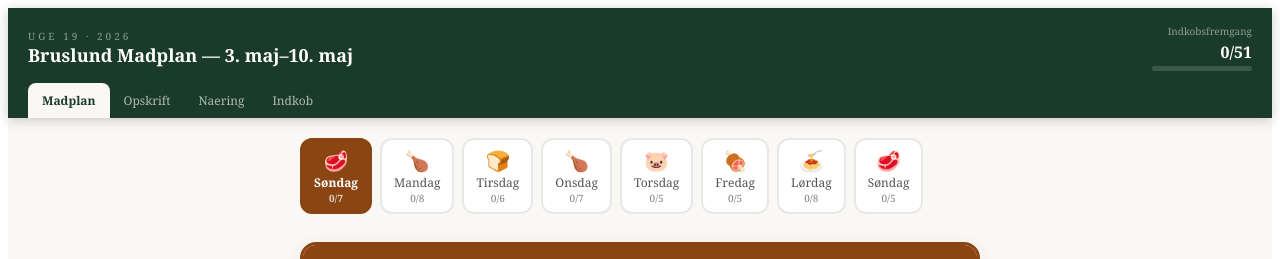
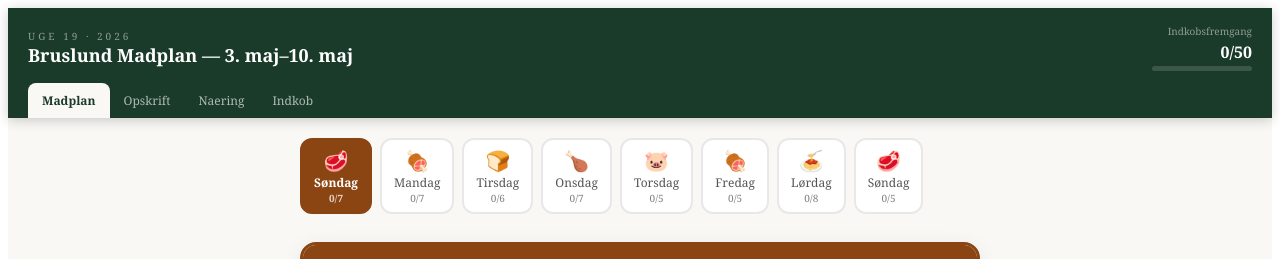
Before and after one commit to FleshDK/madplan, a React (Vite) app: page / in a window 1280 px wide. Shown: the top 259 px of the page. Built offline with nearby package versions, Linux system fonts and the light colour scheme.

Commit message:
🍽️ Madplan uge 19 — mandag opdateret til rester

```diff
--- a/src/App.jsx
+++ b/src/App.jsx
@@ -43,38 +43,36 @@ const madplan = [
   {
     day: "Mandag",
     dato: "04.05",
-    emoji: "🍗",
-    meal: "Kylling i Jensens sovs 🍗",
-    color: "#fdf2e9",
-    accent: "#d17a2f",
+    emoji: "🍖",
+    meal: "Rester fra nakkefilet 🍖",
+    color: "#f5e6d3",
+    accent: "#8b4513",
     naering: {
-      hel: { kcal: 2900, protein: 260, kulhy: 240, fedt: 95 },
-      portion: { kcal: 725, protein: 65, kulhy: 60, fedt: 24 },
+      hel: { kcal: 2800, protein: 260, kulhy: 160, fedt: 120 },
+      portion: { kcal: 700, protein: 65, kulhy: 40, fedt: 30 },
     },
     recipe: {
-      tid: "45 min",
-      svaerhed: "Middel",
-      intro: "Familiens favoritopskrift! Kyllingebryst i tern med løg, bacon og Jensen's klassiske sovs. Server med ris. 🍗",
+      tid: "60 min",
+      svaerhed: "Let",
+      intro: "Perfekt resteret-ret! Nakkefilet fra søndagen opvarmes med lidt bouillon til mørt og saftigt kød. Nem og økonmisk! 🍖",
       trin: [
-        "Skær kyllingebrysterne i fine tern.",
-        "Steg bacon i panden til det er sprødt, tag det ud.",
-        "Svits finthakket løg i baconfedt til det er blødt.",
-        "Tilsæt kyllingen og brun det på alle sider.",
-        "Hæld Jensen's sovs og fløde ved. Evt. tilføj rød peber og cocktailpølser.",
-        "Lad det simre 15-20 min til kyllingen er igennem.",
-        "Kog ris efter pakkehenvisning.",
-        "Server kylling med sovs over risen. Deiligt! 🍗",
+        "Tag restene af nakkefileten fra søndagen.",
+        "Skær kødet i passende stykker.",
+        "Læg det i et ildfast fad dækt med låg eller stanniol.",
+        "Hæld 2-3 dl bouillon eller vand (evt. blandet med fløde) over kødet.",
+        "Bag det ved 150°C i 45-60 min til det er helt varmt og mørt.",
+        "Server med bådekartofler, ris eller kartofler efter behag.",
+        "Sousen fra kødet kan tjykkes med maizena hvis ønsket. Lækkert! 🍖",
       ],
     },
     ingredients: [
-      { name: "Kyllingebryst", qty: "700g", url: "https://www.bilkatogo.dk/s?query=kyllingebryst" },
-      { name: "Bacon", qty: "150g", url: "https://www.bilkatogo.dk/s?query=bacon" },
-      { name: "Løg", qty: "2 stk", url: "https://www.bilkatogo.dk/s?query=loeg" },
-      { name: "Ris", qty: "400g", url: "https://www.bilkatogo.dk/s?query=ris" },
-      { name: "Jensen's sovs", qty: "1 glas/dåse", url: "https://www.bilkatogo.dk/s?query=jensen" },
-      { name: "Fløde", qty: "2 dl", url: "https://www.bilkatogo.dk/s?query=flode" },
-      { name: "Rød peber (evt.)", qty: "1 stk", url: "https://www.bilkatogo.dk/s?query=paprika" },
-      { name: "Cocktailpølser (evt.)", qty: "150g", url: "https://www.bilkatogo.dk/s?query=polser" },
+      { name: "Nakkefilet (rester fra søndag)", qty: "ca. 500g", url: "https://www.bilkatogo.dk/s?query=nakkefilet" },
+      { name: "Kvægfond/bouillon", qty: "2-3 dl", url: "https://www.bilkatogo.dk/s?query=fond" },
+      { name: "Bådekartofler", qty: "1,5 kg", url: "https://www.bilkatogo.dk/s?query=kartofler" },
+      { name: "Fløde (evt.)", qty: "1 dl", url: "https://www.bilkatogo.dk/s?query=flode" },
+      { name: "Smør", qty: "25g", url: "https://www.bilkatogo.dk/s?query=smor" },
+      { name: "Salt og peber", qty: "efter smag", url: "https://www.bilkatogo.dk/s?query=krydderier" },
+      { name: "Maizena (evt. tykner)", qty: "evt.", url: "https://www.bilkatogo.dk/s?query=maizena" },
     ],
   },
   {
```
